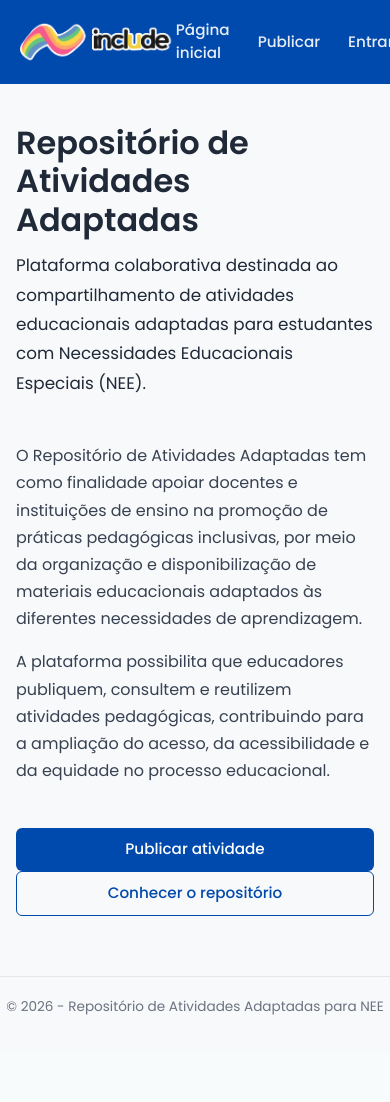
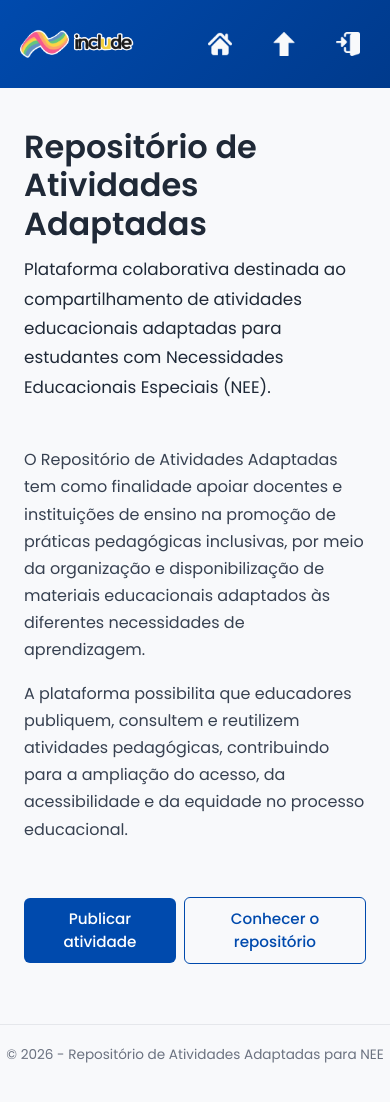
Before and after one commit to rafaella-dias/Include, a Flask app: page / in a window 390 px wide. Before the commit the page ends 1015 px from the top, so only its background shows below. Run offline with Flask 3, Linux system fonts and the light colour scheme.

Commit message:
Adicionando detalhes à interface, Ajustes finais na navbar: ícones e responsividade)

```diff
--- a/static/css/atividades.css
+++ b/static/css/atividades.css
@@ -15,13 +15,14 @@
 
 .atividade-card {
   background-color: #ffffff;
-  padding: 16px;
   border-radius: 12px;
+  padding: 14px;
+
+  display: flex;
+  flex-direction: column;
+  gap: 10px;
 
   box-shadow: 0 4px 12px rgba(0, 0, 0, 0.06);
-  display: flex;
-  flex-direction: column;
-  gap: 12px;
 }
 
 .preview {
@@ -57,3 +58,12 @@
   font-size: 0.85rem;
   color: var(--texto-secundario);
 }
+
+.acoes{
+  display: flex;
+  align-items: center;
+  justify-content: flex-end;
+  gap: 8px;
+
+  margin-top: 10px;
+}
--- a/static/css/style.css
+++ b/static/css/style.css
@@ -55,20 +55,29 @@ body {
   padding: 0 40px;
   background-color: var(--azul-principal);
   z-index: 1000;
+
+  background: linear-gradient(
+    135deg,
+    #004aad,
+    #003a8c
+  );
+}
+
+.logo-header img {
+  height: 44px;
 }
 
 .logo-header {
-  display: flex;
-  align-items: center;
-  gap: 10px;
-  text-decoration: none;
-  color: #ffffff;
+  padding: 0;
+  border-radius: 0;
 }
 
-.logo-header img {
-  height: 40px;
-  width: auto;
-  object-fit: contain;
+.logo-header:hover {
+  background: none;
+}
+
+.logo-header:hover {
+  background-color: rgba(255, 255, 255, 0.08);
 }
 
 .nav-links {
@@ -77,15 +86,36 @@ body {
   gap: 28px;
 }
 
+.nav-links {
+  display: flex;
+  align-items: center;
+  gap: 18px;
+}
+
 .nav-links a {
-  color: rgba(255, 255, 255, 0.9);
+  display: flex;
+  align-items: center;
+  gap: 6px;
+
+  padding: 6px 10px;
+  border-radius: 6px;
+
   text-decoration: none;
-  font-size: 0.95rem;
+  color: #ffffff;
+  font-size: 0.85rem;
   font-weight: 500;
+
+  transition: background-color 0.2s ease;
+}
+
+.nav-links a img {
+  width: 18px;
+  height: 18px;
+  object-fit: contain;
 }
 
 .nav-links a:hover {
-  color: #ffffff;
+  background-color: rgba(255, 255, 255, 0.15);
 }
 
 /* ===============================
@@ -139,7 +169,9 @@ body {
   text-decoration: none;
   cursor: pointer;
 
-  transition: background-color 0.2s ease, color 0.2s ease, border-color 0.2s ease;
+  transition: background-color 0.2s ease,
+              color 0.2s ease,
+              border-color 0.2s ease;
 }
 
 .btn-primary {
@@ -180,28 +212,76 @@ body {
   background-color: rgba(0, 74, 173, 0.08);
 }
 
-.btn-block {
-  width: 100%;
+.btn-icon {
+  background: none;
+  border: none;
+  padding: 6px;
+
+  display: inline-flex;
+  align-items: center;
+  justify-content: center;
+
+  font-size: 1rem;
+  cursor: pointer;
+  color: var(--texto-principal);
+  background: #f1f5f9;
+
+  border-radius: 6px;
+  transition: background-color 0.2s ease, color 0.2s ease;
 }
 
-.btn-center {
-  margin: 0 auto;
+.btn-icon:hover {
+  background-color: rgba(0, 0, 0, 0.05);
+}
+.btn-icon-danger {
+  color: #b91c1c;
+}
+
+.btn-icon-danger:hover {
+  background: #e2e8f0;
+  background-color: rgba(220, 38, 38, 0.1);
 }
 
 /* ===============================
    RESPONSIVIDADE
 ================================ */
 @media (max-width: 768px) {
+  :root {
+    --navbar-height: 88px;
+  }
+
   .navbar-body {
     padding: 0 20px;
+    align-items: center;
   }
 
-  .main-container {
-    margin: 28px auto;
-    padding: 0 16px;
+  .logo-header img {
+    height: 30px;
   }
 
-  .btn {
-    width: 100%;
+  .nav-text {
+    display: none;
+  }
+
+  .nav-links {
+    margin-left: auto;
+    gap: 20px;
+  }
+
+  .nav-links a {
+    width: 44px;
+    height: 44px;
+    padding: 0;
+
+    display: flex;
+    align-items: center;
+    justify-content: center;
+
+    border-radius: 12px;
+  }
+
+  .nav-links a img {
+    width: 24px;
+    height: 24px;
   }
 }
--- a/templates/base.html
+++ b/templates/base.html
@@ -23,14 +23,29 @@
             </a>
 
             <div class="nav-links">
-                <a href="{{ url_for('home' ) }}">Página inicial</a>
-                <a href="{{ url_for('publicar')}}">Publicar</a>
+                <a href="{{ url_for('home' ) }}">
+                    <img src="{{ url_for('static', filename='images/icons/icon-inicio.png') }}" alt="">
+                    <span class="nav-text">Início</span>
+                </a>
+                <a href="{{ url_for('publicar')}}">
+                    <img src="{{ url_for('static', filename='images/icons/icon-publi.png') }}" alt="">
+                    <span class="nav-text">Publicar</span>
+                </a>
                 {% if current_user.is_authenticated %}
-                    <a href="{{ url_for('perfil' ) }}">Perfil</a>
-                    <a href="{{ url_for('logout' ) }}">Sair</a>
+                    <a href="{{ url_for('perfil' ) }}">
+                        <img src="{{ url_for('static', filename='images/icons/icon-perfil.png') }}" alt="">
+                        <span class="nav-text">Perfil</span>
+                    </a>
+                    <a href="{{ url_for('logout' ) }}">
+                        <img src="{{ url_for('static', filename='images/icons/icon-sair.png') }}" alt="">
+                        <span class="nav-text">Sair</span>
+                    </a>
 
                 {% else %}
-                    <a href="{{ url_for('login' ) }}">Entrar</a>
+                    <a href="{{ url_for('login' ) }}">
+                        <img src="{{ url_for('static', filename='images/icons/icon-entrar.png') }}" alt="">
+                        <span class="nav-text">Entrar</span>
+                    </a>
 
                 {% endif %}
 
```
Also changed, not shown: static/css/perfil.css (+0 -56 lines), templates/perfil.html (+9 -8 lines), instance/DatabaseInclude.db, static/images/Icons/icon-entrar.png (added), static/images/Icons/icon-inicio.png (added), static/images/Icons/icon-perfil.png (added), static/images/Icons/icon-pesquisar.png (added), static/images/Icons/icon-publi.png (added), static/images/Icons/icon-sair.png (added).
